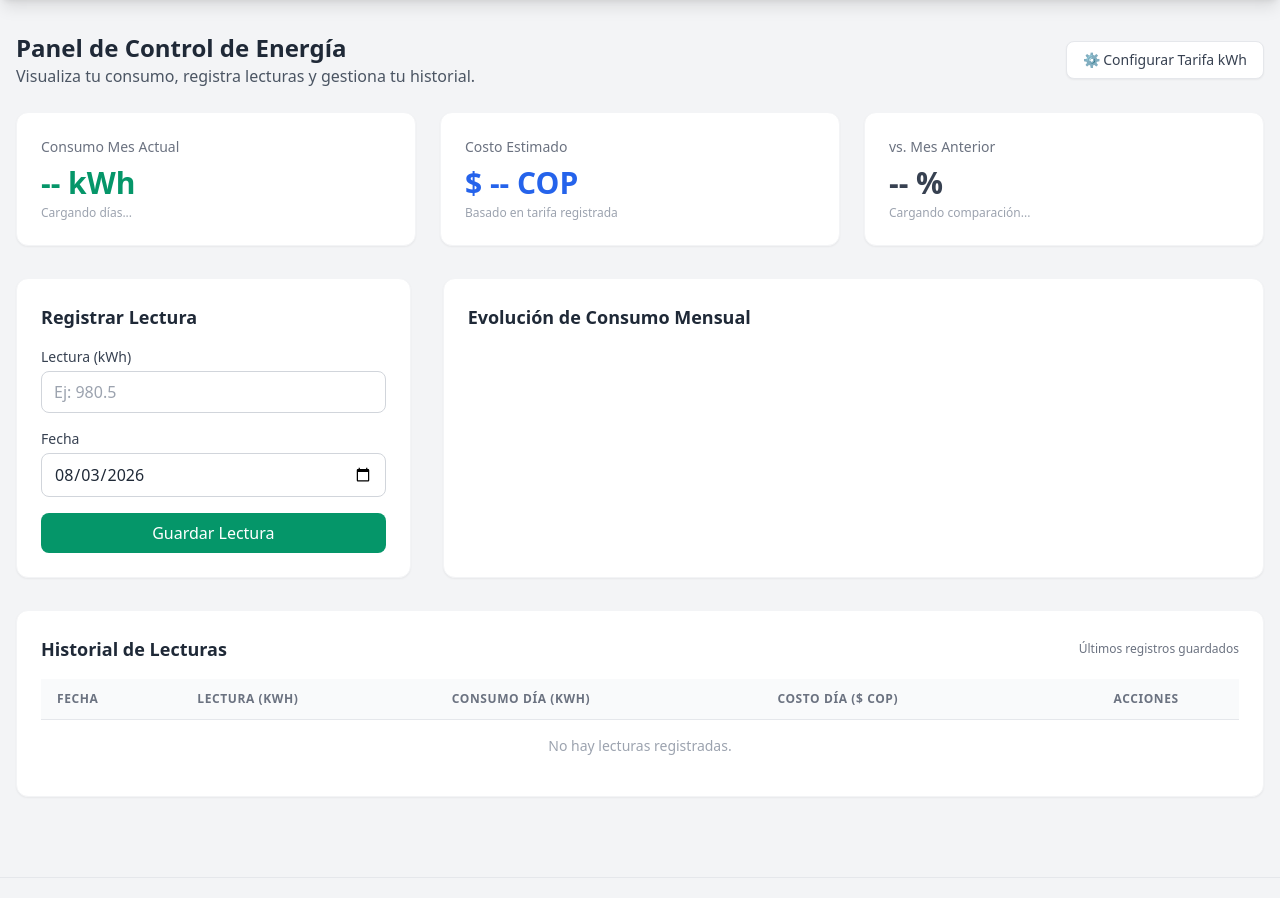
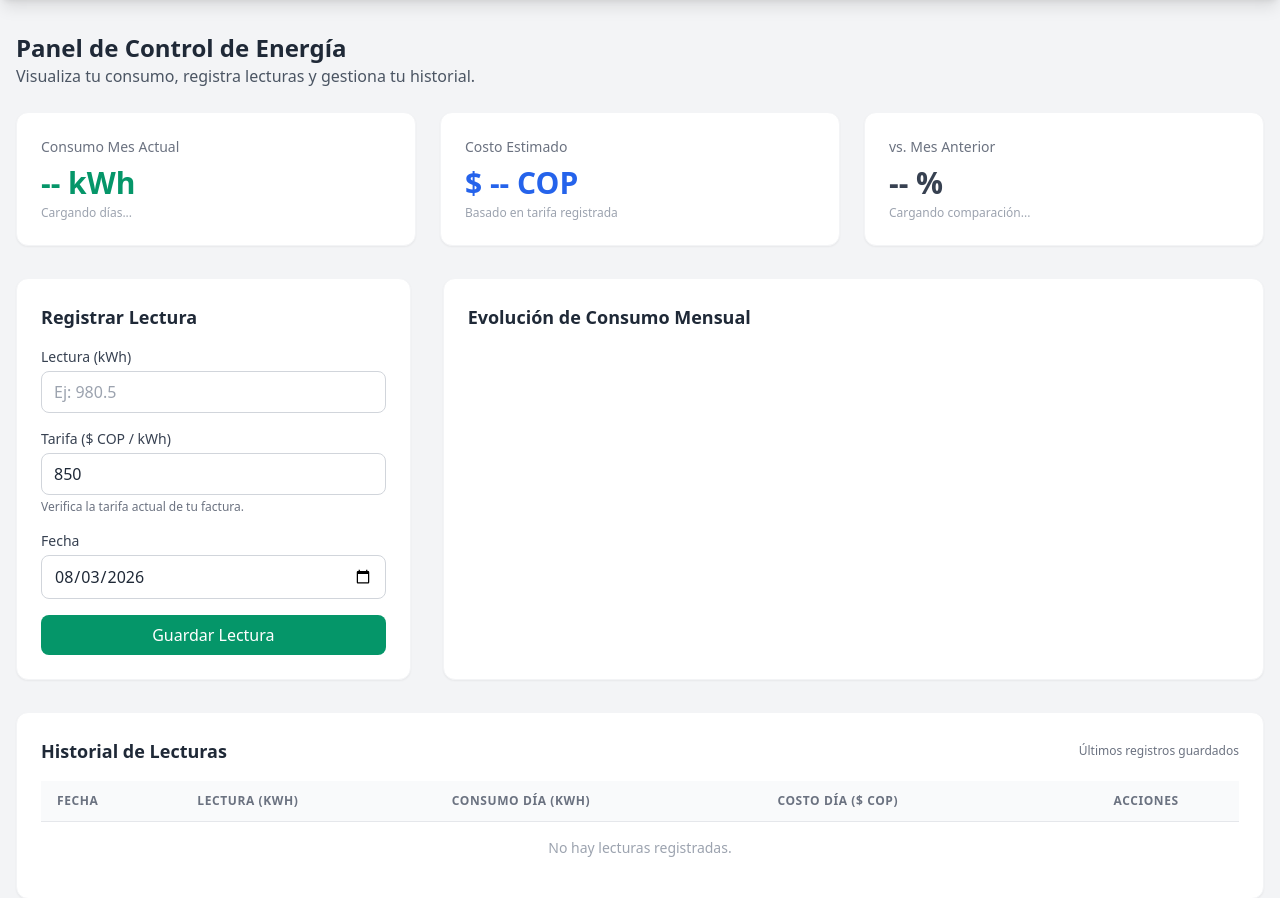
Before and after one commit to B1cyruz/ecowatts-control-energia, a Flask app: page / in a window 1280 px wide. Shown: the part 72-970 px from the top of the page. Run offline with Flask 3, Linux system fonts and the light colour scheme; the visitor is signed in with stand-in values (Sample User, id 1); data that the repository does not hold is empty; some libraries are stand-ins or nearby versions.

Commit message:
Sprint 9 modificación apartado de tarifas

```diff
--- a/app/routes.py
+++ b/app/routes.py
@@ -1,5 +1,6 @@
 from flask import Blueprint, render_template
 from flask import Blueprint, jsonify, request
+from flask import request, jsonify, session
 from flask import Blueprint, redirect, url_for, session, flash
 from app import oauth
 from app.database import db
@@ -241,7 +242,6 @@ def guardar_tarifa():
     except Exception as e:
         return jsonify({"error": str(e)}), 500
 
-
 @main.route('/api/tarifas', methods=['GET'])
 def obtener_tarifa_actual():
     try:
@@ -284,14 +284,22 @@ def registrar_lectura():
     try:
         data = request.get_json() or {}
         lectura_actual = float(data.get('lectura_kwh', 0))
-        fecha_str = data.get('fecha', datetime.now().strftime("%Y-%m-%d"))
+
+        # Fecha ingresada o la actual si no se proporciona
+        hoy_str = datetime.now().strftime("%Y-%m-%d")
+        fecha_str = data.get('fecha', hoy_str)
         usuario_id = session['user_id']
 
-        # 1. Obtener la tarifa configurada
-        tarifa_doc = db.tarifas.find_one({"estrato": 3})
-        tarifa_vigente = tarifa_doc['tarifa_kwh'] if tarifa_doc else 850.0  # Valor base COP/kWh
+        # ----------------------------------------------------
+        # VALIDACIÓN 1: No permitir fechas futuras
+        # ----------------------------------------------------
+        if fecha_str > hoy_str:
+            return jsonify({"error": f"No puedes registrar lecturas con fecha futura ({fecha_str})."}), 400
 
-        # 2. Buscar la lectura anterior del MISMO usuario
+        # ----------------------------------------------------
+        # VALIDACIÓN 2: Lectura Progresiva (Hacia Atrás)
+        # Buscar la lectura previa más cercana en el tiempo (fecha < fecha_str)
+        # ----------------------------------------------------
         lectura_anterior = db.lecturas.find_one(
             {
                 "usuario_id": usuario_id,
@@ -300,31 +308,79 @@ def registrar_lectura():
             sort=[("fecha", -1)]
         )
 
-        consumo_dia = 0.0
         if lectura_anterior and 'lectura_kwh' in lectura_anterior:
-            consumo_dia = max(0.0, lectura_actual - lectura_anterior['lectura_kwh'])
+            val_anterior = float(lectura_anterior['lectura_kwh'])
+            if lectura_actual < val_anterior:
+                return jsonify({
+                    "error": f"La lectura ({lectura_actual} kWh) no puede ser menor a la lectura previa ({val_anterior} kWh del {lectura_anterior['fecha']})."
+                }), 400
+            consumo_dia = lectura_actual - val_anterior
+        else:
+            # Es el primer registro histórico del usuario
+            consumo_dia = 0.0
 
+        # ----------------------------------------------------
+        # VALIDACIÓN 3: Lectura Progresiva (Hacia Adelante)
+        # Si se corrige una fecha pasada, la nueva lectura no puede superar a una lectura posterior
+        # ----------------------------------------------------
+        lectura_posterior = db.lecturas.find_one(
+            {
+                "usuario_id": usuario_id,
+                "fecha": {"$gt": fecha_str}
+            },
+            sort=[("fecha", 1)]
+        )
+
+        if lectura_posterior and 'lectura_kwh' in lectura_posterior:
+            val_posterior = float(lectura_posterior['lectura_kwh'])
+            if lectura_actual > val_posterior:
+                return jsonify({
+                    "error": f"La lectura ({lectura_actual} kWh) no puede ser mayor a la lectura posterior registrada ({val_posterior} kWh del {lectura_posterior['fecha']})."
+                }), 400
+
+# ----------------------------------------------------
+        # OBTENER / ACTUALIZAR TARIFA
+        # ----------------------------------------------------
+        tarifa_ingresada = data.get('tarifa_kwh')
+
+        if tarifa_ingresada and float(tarifa_ingresada) > 0:
+            tarifa_vigente = float(tarifa_ingresada)
+            # Guardamos la nueva tarifa para el usuario
+            db.tarifas.replace_one(
+                {"usuario_id": usuario_id},
+                {
+                    "usuario_id": usuario_id,
+                    "tarifa_kwh": tarifa_vigente,
+                    "actualizado_el": datetime.now().strftime("%Y-%m-%d %H:%M:%S")
+                },
+                upsert=True
+            )
+        else:
+            # Si no ingresó una tarifa en la lectura, buscamos la que tenga guardada
+            tarifa_doc = db.tarifas.find_one({"usuario_id": usuario_id}) or db.tarifas.find_one({"estrato": 3})
+            tarifa_vigente = tarifa_doc.get('tarifa_kwh', 850.0) if tarifa_doc else 850.0
+
+        # Ahora sí calculamos el costo diario con la tarifa_vigente correcta
         costo_dia = round(consumo_dia * tarifa_vigente, 2)
 
-        doc = {
-            "usuario_id": usuario_id,  # <-- Vinculación clave al usuario
-            "fecha": fecha_str,
-            "lectura_kwh": lectura_actual,
-            "consumo_dia_kwh": round(consumo_dia, 2),
-            "costo_dia_cop": costo_dia,
-            "tarifa_aplicada": tarifa_vigente,
-            "creado_el": datetime.now().strftime("%Y-%m-%d %H:%M:%S")
-        }
+        # ----------------------------------------------------
+        # EFECTO EN CADENA: Recalcular el día posterior si existía
+        # ----------------------------------------------------
+        if lectura_posterior:
+            val_pos_kwh = float(lectura_posterior['lectura_kwh'])
+            nuevo_consumo_pos = max(0.0, val_pos_kwh - lectura_actual)
+            nuevo_costo_pos = round(nuevo_consumo_pos * lectura_posterior.get('tarifa_aplicada', tarifa_vigente), 2)
 
-        # Actualizar o insertar según la fecha Y el usuario
-        db.lecturas.replace_one(
-            {"usuario_id": usuario_id, "fecha": fecha_str},
-            doc,
-            upsert=True
-        )
+            db.lecturas.update_one(
+                {"_id": lectura_posterior['_id']},
+                {"$set": {
+                    "consumo_dia_kwh": round(nuevo_consumo_pos, 2),
+                    "costo_dia_cop": nuevo_costo_pos
+                }}
+            )
 
         doc.pop('_id', None)
-        return jsonify({"message": "Lectura registrada con éxito", "data": doc}), 201
+        return jsonify({"message": "Lectura registrada correctamente", "data": doc}), 201
 
     except Exception as e:
         return jsonify({"error": str(e)}), 500
@@ -420,7 +476,7 @@ def reporte_mensual():
     try:
         usuario_id = session['user_id']
 
-        # Agregación en MongoDB filtrando por usuario_id
+        # 1. Agregación en MongoDB
         pipeline = [
             {"$match": {"usuario_id": usuario_id}},
             {
@@ -444,6 +500,7 @@ def reporte_mensual():
         reportes_db = list(db.lecturas.aggregate(pipeline))
         reporte = []
 
+        # 2. Bucle para procesar cada mes
         for i, doc in enumerate(reportes_db):
             total_kwh = round(doc['total_consumo_kwh'], 2)
             total_cop = round(doc['total_costo_cop'], 2)
@@ -471,7 +528,15 @@ def reporte_mensual():
                 "analisis": mensaje_comparativo
             })
 
-        return jsonify({"reporte_mensual": reporte}), 200
+        # 3. Obtener tarifa (DENTRO DEL TRY, FUERA DEL FOR)
+        tarifa_doc = db.tarifas.find_one({"usuario_id": usuario_id}) or db.tarifas.find_one({"estrato": 3})
+        tarifa_val = float(tarifa_doc.get('tarifa_kwh', 850.0)) if tarifa_doc else 850.0
+
+        # 4. Retornar respuesta (DENTRO DEL TRY)
+        return jsonify({
+            "reporte_mensual": reporte,
+            "tarifa_vigente": tarifa_val
+        }), 200
 
     except Exception as e:
         return jsonify({"error": str(e)}), 500
--- a/app/templates/dashboard.html
+++ b/app/templates/dashboard.html
@@ -9,53 +9,7 @@
         <h2 class="text-2xl font-bold text-gray-800">Panel de Control de Energía</h2>
         <p class="text-gray-600">Visualiza tu consumo, registra lecturas y gestiona tu historial.</p>
     </div>
-    <button onclick="abrirModalTarifa()" class="bg-white border border-gray-200 text-gray-700 px-4 py-2 rounded-lg text-sm font-medium hover:bg-gray-50 transition shadow-sm flex items-center gap-2">
-        ⚙️ Configurar Tarifa kWh
-    </button>
-</div>
 
-<!-- Modal para Configurar Tarifa -->
-<div id="modal-tarifa" class="hidden fixed inset-0 bg-gray-900 bg-opacity-50 flex justify-center items-center z-50">
-    <div class="bg-white p-6 rounded-xl shadow-lg max-w-md w-full mx-4">
-        <h3 class="text-lg font-bold text-gray-800 mb-2">Tarifa de Energía ($ COP / kWh)</h3>
-        <p class="text-xs text-gray-500 mb-4">Configura la tarifa aplicada por tu operador según tu estrato.</p>
-
-        <form id="form-tarifa" class="space-y-4">
-            <div>
-                <label class="block text-xs font-semibold text-gray-600 mb-1">Operador de Energía</label>
-                <select id="tarifa_operador" class="w-full px-3 py-2 text-sm border border-gray-300 rounded-lg">
-                    <option value="Afinia">Afinia (Caribe Sur)</option>
-                    <option value="Afinia">Afinia (Caribe Norte)</option>
-                    <option value="Air-e">Air-e (Caribe Norte)</option>
-                    <option value="EPM">EPM</option>
-                    <option value="Codensa">Enel Codensa</option>
-                </select>
-            </div>
-
-            <div>
-                <label class="block text-xs font-semibold text-gray-600 mb-1">Estrato Socioeconómico</label>
-                <select id="tarifa_estrato" class="w-full px-3 py-2 text-sm border border-gray-300 rounded-lg">
-                    <option value="1">Estrato 1</option>
-                    <option value="2">Estrato 2</option>
-                    <option value="3" selected>Estrato 3</option>
-                    <option value="4">Estrato 4</option>
-                    <option value="5">Estrato 5</option>
-                    <option value="6">Estrato 6</option>
-                </select>
-            </div>
-
-            <div>
-                <label class="block text-xs font-semibold text-gray-600 mb-1">Costo por kWh ($ COP)</label>
-                <input type="number" step="0.01" id="tarifa_valor" required placeholder="Ej: 850.50"
-                       class="w-full px-3 py-2 text-sm border border-gray-300 rounded-lg">
-            </div>
-
-            <div class="flex justify-end gap-2 pt-2">
-                <button type="button" onclick="cerrarModalTarifa()" class="px-4 py-2 text-sm text-gray-600 hover:bg-gray-100 rounded-lg">Cancelar</button>
-                <button type="submit" class="px-4 py-2 text-sm bg-emerald-600 text-white font-medium rounded-lg hover:bg-emerald-700">Guardar Tarifa</button>
-            </div>
-        </form>
-    </div>
 </div>
 
 <!-- KPIs -->
@@ -83,6 +37,8 @@
 <div class="grid grid-cols-1 lg:grid-cols-3 gap-8 mb-8">
 
     <!-- Formulario para Registrar Lectura -->
+
+<!-- Formulario para Registrar Lectura -->
 <div class="bg-white p-6 rounded-xl shadow-sm border border-gray-100 lg:col-span-1">
   <h3 class="text-lg font-bold text-gray-800 mb-4">Registrar Lectura</h3>
 
@@ -91,6 +47,14 @@
       <label class="block text-sm font-medium text-gray-700 mb-1">Lectura (kWh)</label>
       <input type="number" step="0.1" id="lectura_kwh" required placeholder="Ej: 980.5"
         class="w-full px-3 py-2 border border-gray-300 rounded-lg focus:ring-emerald-500 focus:border-emerald-500">
+    </div>
+
+    <!-- CAMPO NUEVO: Tarifa por kWh -->
+        <div>
+        <label class="block text-sm font-medium text-gray-700 mb-1">Tarifa ($ COP / kWh)</label>
+        <input type="number" step="0.01" id="tarifa_kwh" required placeholder="Ej: 850.0"
+            class="w-full px-3 py-2 border border-gray-300 rounded-lg focus:ring-emerald-500 focus:border-emerald-500">
+        <p class="text-xs text-gray-500 mt-1">Verifica la tarifa actual de tu factura.</p>
         </div>
 
         <div>
@@ -155,6 +119,12 @@
             const res = await fetch('/api/reporte/mensual');
             const data = await res.json();
 
+            // 1. Pre-poblar siempre el campo de tarifa (tenga o no lecturas guardadas)
+            if (data.tarifa_vigente) {
+            document.getElementById('tarifa_kwh').value = data.tarifa_vigente;
+            }
+
+            // 2. Renderizar KPIs y gráfico si existen reportes
             if (data.reporte_mensual && data.reporte_mensual.length > 0) {
             const ultimoMes = data.reporte_mensual[0];
 
@@ -188,46 +158,6 @@
             console.error('Error cargando reporte:', err);
         }
         }
-    function abrirModalTarifa() {
-    document.getElementById('modal-tarifa').classList.remove('hidden');
-    cargarTarifaActual();
-}
-
-function cerrarModalTarifa() {
-    document.getElementById('modal-tarifa').classList.add('hidden');
-}
-
-async function cargarTarifaActual() {
-    try {
-        const res = await fetch('/api/tarifas?estrato=3&operador=Afinia');
-        const data = await res.json();
-        if (data.tarifa_kwh) {
-            document.getElementById('tarifa_valor').value = data.tarifa_kwh;
-        }
-    } catch(err) { console.error('Error al obtener tarifa:', err); }
-}
-
-document.getElementById('form-tarifa').addEventListener('submit', async (e) => {
-    e.preventDefault();
-    const payload = {
-        operador: document.getElementById('tarifa_operador').value,
-        estrato: parseInt(document.getElementById('tarifa_estrato').value),
-        tarifa_kwh: parseFloat(document.getElementById('tarifa_valor').value)
-    };
-
-    try {
-        const res = await fetch('/api/tarifas', {
-            method: 'POST',
-            headers: { 'Content-Type': 'application/json' },
-            body: JSON.stringify(payload)
-        });
-        if (res.ok) {
-            cerrarModalTarifa();
-            cargarDashboard();
-            cargarTablaLecturas();
-        }
-    } catch(err) { console.error('Error al guardar tarifa:', err); }
-});
 
     // Cargar Lista de Lecturas en la Tabla
     async function cargarTablaLecturas() {
@@ -294,6 +224,7 @@ document.getElementById('form-tarifa').addEventListener('submit', async (e) => {
     document.getElementById('form-lectura').addEventListener('submit', async (e) => {
     e.preventDefault();
     const lectura_kwh = parseFloat(document.getElementById('lectura_kwh').value);
+    const tarifa_kwh = parseFloat(document.getElementById('tarifa_kwh').value); // <-- Capturar tarifa
     const fecha = document.getElementById('fecha').value;
     const feedback = document.getElementById('mensaje-feedback');
 
@@ -301,14 +232,14 @@ document.getElementById('form-tarifa').addEventListener('submit', async (e) => {
         const res = await fetch('/api/lecturas', {
         method: 'POST',
         headers: { 'Content-Type': 'application/json' },
-                body: JSON.stringify({ lectura_kwh, fecha })
+        body: JSON.stringify({ lectura_kwh, tarifa_kwh, fecha }) // <-- Incluir tarifa_kwh en el JSON
         });
 
         const result = await res.json();
 
         if (res.ok) {
         feedback.className = "mt-3 text-sm p-2 rounded-lg bg-emerald-100 text-emerald-800";
-                feedback.innerText = "¡Lectura registrada correctamente!";
+        feedback.innerText = "¡Lectura y tarifa registradas correctamente!";
         feedback.classList.remove('hidden');
         document.getElementById('form-lectura').reset();
         document.getElementById('fecha').valueAsDate = new Date();
```
Lines whose indentation alone changed are shown as unchanged.
